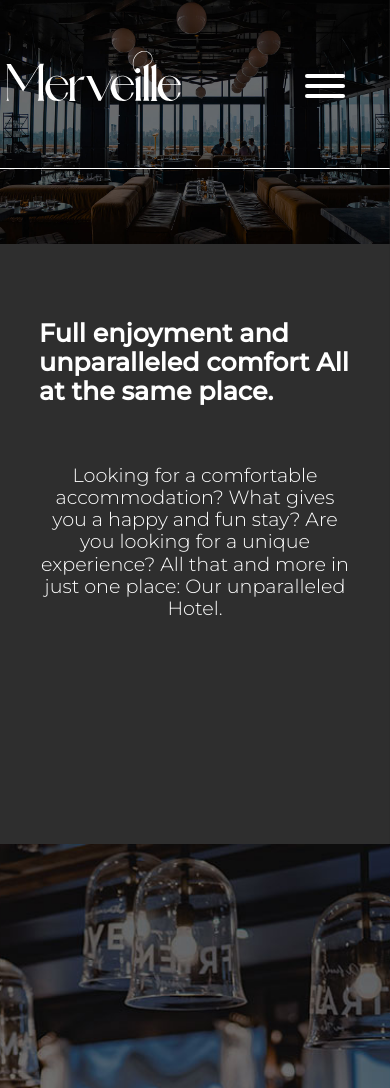
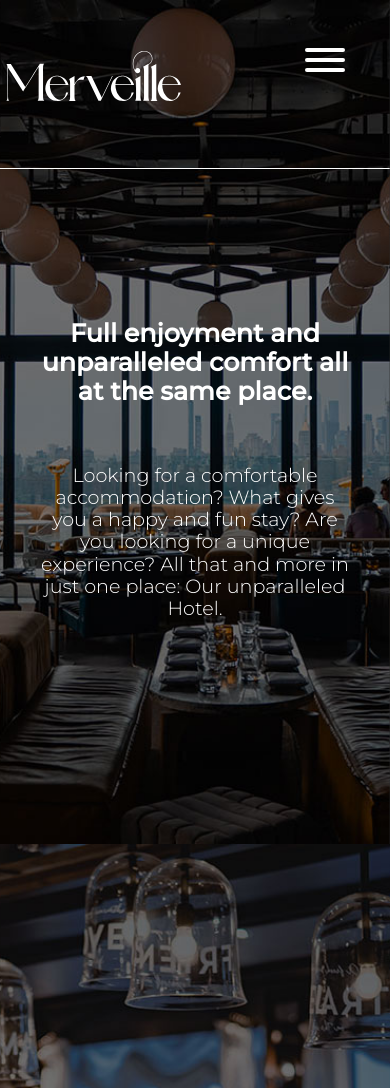
Before and after one commit to eddiedibs/django-merveille, a Django app: page / in a window 390 px wide. Shown: the top 1088 px of the page. Run offline with Django 3.2, Linux system fonts and the light colour scheme.

Commit message:
Small changes regarding navBar

```diff
--- a/django_proj_2/django_proj_2/settings.py
+++ b/django_proj_2/django_proj_2/settings.py
@@ -25,7 +25,7 @@ SECRET_KEY = 'django-insecure-ca^)ak#fgrn#a!=x!tax(^^=dseay@8*-x=ps^+%-g=ly6sl4m
 # SECURITY WARNING: don't run with debug turned on in production!
 DEBUG = True
 
-ALLOWED_HOSTS = ['192.168.0.105', '127.0.0.1', 'e7f1-200-82-177-163.ngrok.io']
+ALLOWED_HOSTS = ['192.168.0.105', '127.0.0.1', '008b-200-82-177-163.ngrok.io']
 
 
 # Application definition
--- a/django_proj_2/hotel/static/hotel/css/main.css
+++ b/django_proj_2/hotel/static/hotel/css/main.css
@@ -371,6 +371,7 @@ body{
     padding: 38vh 34vw;
     font-size: 2.6vmax;
     font-family: 'Montserrat', serif;
+    text-align: center;
     color: white;
 }
 
@@ -515,10 +516,8 @@ and (max-width:768px)
 
     .burger{
         display: block;
-        position: absolute;
+        position: relative;
         position: fixed;
-        top: 8%;
-        right: 10%;
         transition: all 0.3s ease;
     }
 
@@ -608,7 +607,7 @@ and (max-width:768px)
 
 
 
-    .slides__img{
+    .slides__img img{
         width:100vw;
         height: 100vh;
         object-fit: cover;
--- a/django_proj_2/hotel/templates/hotel/base.html
+++ b/django_proj_2/hotel/templates/hotel/base.html
@@ -40,7 +40,11 @@
             </ul>
 
         </nav>
-
+        <div class='burger'>
+            <div class='burger__div1'></div>
+            <div class='burger__div2'></div>
+            <div class='burger__div3'></div>
+        </div>
         <nav class='nav2'>
             <ul class='nav__list2'>
                 <a href="#">About</a>
@@ -54,11 +58,7 @@
             </ul>
 
         </nav>
-        <div class='burger'>
-            <div class='burger__div1'></div>
-            <div class='burger__div2'></div>
-            <div class='burger__div3'></div>
-        </div>
+
 
     </div>
     <div>
--- a/django_proj_2/hotel/templates/hotel/home.html
+++ b/django_proj_2/hotel/templates/hotel/home.html
@@ -4,7 +4,7 @@
 
 {% block content %}
     <div class='image-container'>
-        <h1 class='image-container__h1'>Full enjoyment and unparalleled comfort All at the same place.</h1>
+        <h1 class='image-container__h1'>Full enjoyment and unparalleled comfort all at the same place.</h1>
         <p class='image-container__p'>Looking for a comfortable accommodation? What gives you
             a happy and fun stay? Are you looking for a unique experience? All that and
             more in just one place:
```
